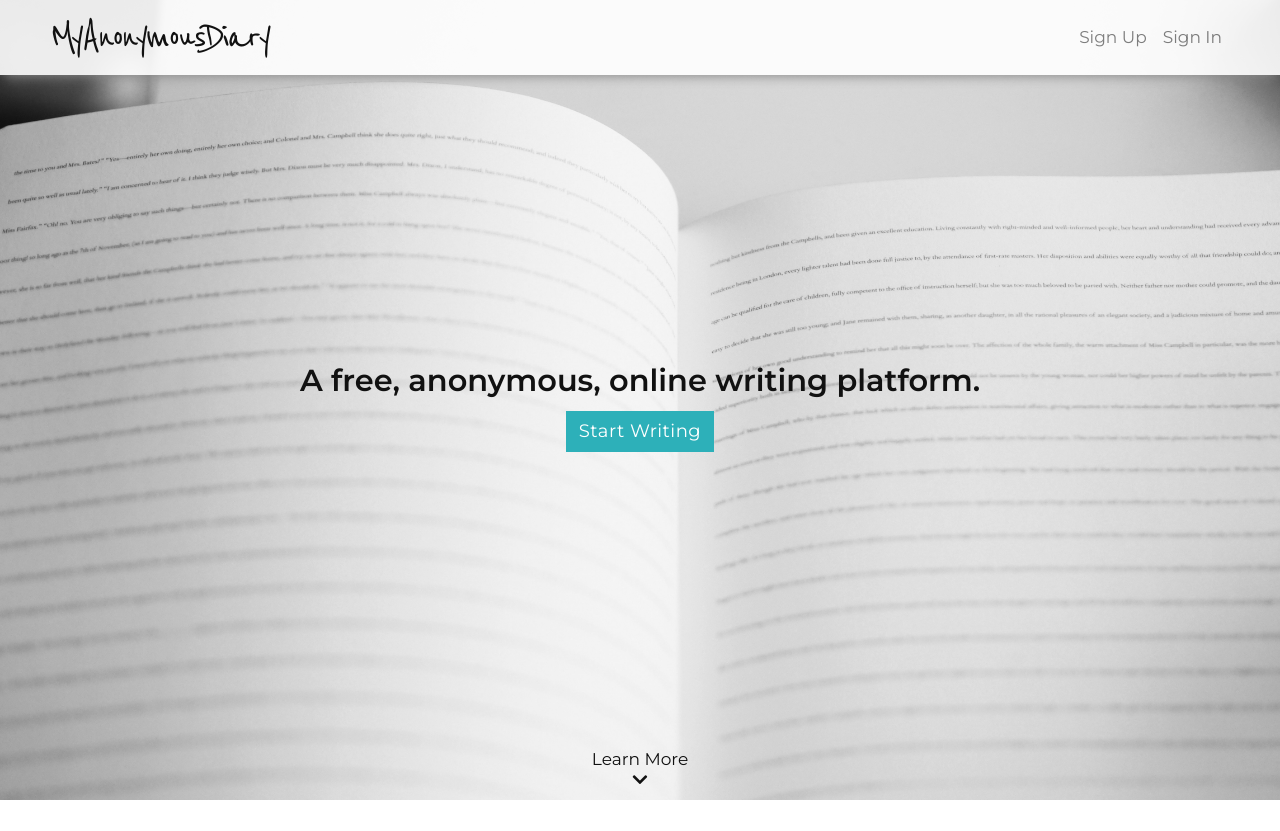
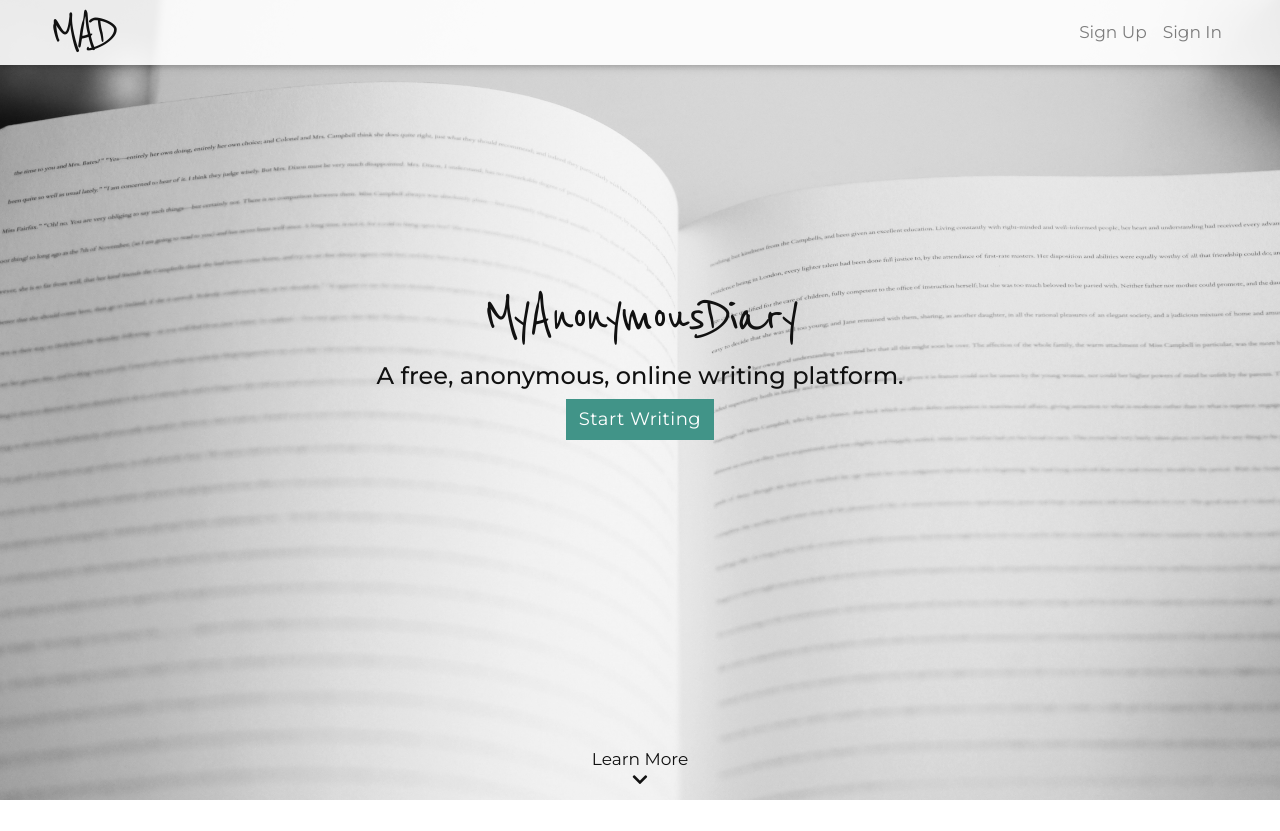
Before and after one commit to ashleyelaine/journal-platform, a Django app: page / in a window 1280 px wide. Shown: the top 831 px of the page. Run offline with Django 3.2, Linux system fonts and the light colour scheme; style sheets or scripts are compiled from the project's sources; some libraries are stand-ins or nearby versions; some web fonts are replaced.

Commit message:
switched up logo to smaller

```diff
--- a/MyAnonymousDiary/templates/components/header.html
+++ b/MyAnonymousDiary/templates/components/header.html
@@ -5,7 +5,7 @@
       <span class="navbar-toggler-icon"></span>
     </button>
 
-    <a class="navbar-brand logo" href="{% url 'home' %}">MyAnonymousDiary</a>
+    <a class="navbar-brand logo" href="{% url 'home' %}">MAD</a>
 
     {% include "components/navigation.html" %}
   </div>
--- a/MyAnonymousDiary/templates/pages/home.html
+++ b/MyAnonymousDiary/templates/pages/home.html
@@ -8,7 +8,8 @@
 <section class="intro">
   <div class="intro-bg"></div>
   <div class="intro-text">
-    <h1>A free, anonymous, online writing platform.</h1>
+    <h1 class="logo">MyAnonymousDiary</h1>
+    <h3>A free, anonymous, online writing platform.</h3>
     <a href="{% url 'account_signup' %}" class="btn">Start Writing</a>
   </div>
   <div class="learn-more">
--- a/assets/scss/components/_header.scss
+++ b/assets/scss/components/_header.scss
@@ -3,8 +3,8 @@
   width: 100%;
   background: $transparentgray9;
   z-index: 1;
-  box-shadow: 0 6px 11px -5px $gray;
-  padding: 9px 0;
+  box-shadow: 0 2px 5px 0 rgba(0,0,0,0.16), 0 2px 10px 0 rgba(0,0,0,0.12);
+  padding: 0;
 
   .logo {
     font-family: $logofont;
@@ -13,8 +13,7 @@
     line-height: 1em;
     letter-spacing: -3px;
     padding: 5px 0;
-    font-size: 30px;
-    font-size: 3.7vw;
+    font-size: 55px;
     margin-right: 0;
 }
 }
--- a/assets/scss/global/_content.scss
+++ b/assets/scss/global/_content.scss
@@ -40,7 +40,7 @@ body {
   .intro-text {
     position: absolute;
     text-align: center;
-    top: 45%;
+    top: 35%;
     width: 100%;
   }
 
@@ -75,7 +75,11 @@ body {
   }
 
   .profile-info {
-    padding: 20px 0 10px 30px;
+    padding: 20px 0 10px;
+
+    a {
+      color: $black;
+    }
   }
 
   .profile-image {
@@ -83,6 +87,7 @@ body {
     height: 200px;
     border-radius: 100px;
     border: 2px solid $white;
+    padding-right: 30px;
 
     img {
       max-width: 100%;
--- a/assets/scss/global/_headings.scss
+++ b/assets/scss/global/_headings.scss
@@ -4,6 +4,18 @@ h1 {
   color: $black;
   line-height: 1.4em;
   font-size: 1.9rem;
+
+  &.logo {
+    font-family: $logofont;
+    font-family: $logofont;
+    font-size: 55px;
+    line-height: 1em;
+    letter-spacing: -3px;
+    padding: 5px 0;
+    font-size: 5vw;
+    margin-right: 0;
+    font-weight: 400;
+  }
 }
 
 h2 {
--- a/assets/scss/global/_variables.scss
+++ b/assets/scss/global/_variables.scss
@@ -5,7 +5,7 @@ $white: #fff;
 $black: #111;
 $gray: #888;
 $ltgray: #eee;
-$teal: #2db0b9;
+$teal: #419488;
 $ltteal: #b9e4e7;
 $drkteal: #00949e;
 $orange: #f8960e;
```
Also changed, not shown: MyAnonymousDiary/templates/users/includes/user_header.html (+7 -3 lines).
